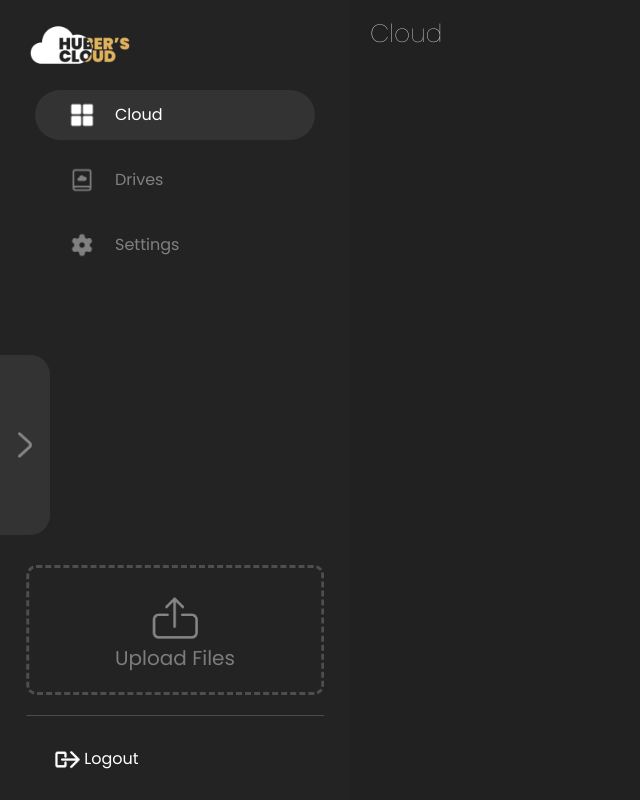
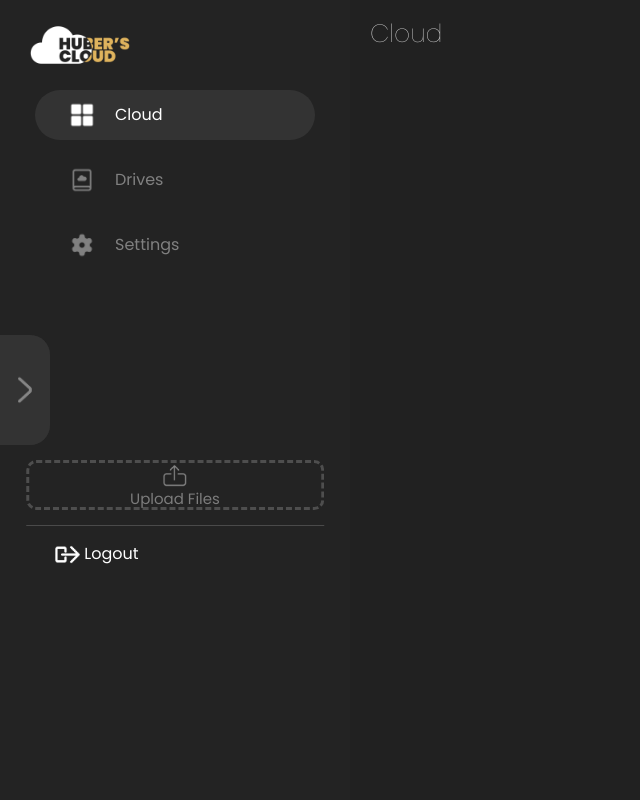
Before and after one commit to Monnapse/Hubers-Cloud, a Flask app: page /cloud in a window 1280 px wide. Shown: the whole page, without its empty margins (0-640 px from the left). Run offline with Flask 3, Linux system fonts and the light colour scheme; the visitor is signed in with stand-in values (Sample User, id 1); data that the repository does not hold is empty; some libraries are stand-ins or nearby versions.

Commit message:
style fixes

```diff
--- a/server.py
+++ b/server.py
@@ -24,4 +24,4 @@ if __name__ == '__main__':
     # Now make the web directories
     # and run the flask app
     web_controller.run_directories()
-    app.run(debug=True, port="2401", host="0.0.0.0")
+    app.run(debug=True, port="2400", host="0.0.0.0")
--- a/static/css/cloud_template.css
+++ b/static/css/cloud_template.css
@@ -418,6 +418,28 @@
 }
 
 /* SIZING */
+@media (max-height: 950px) {
+    .upload-status-container {
+        height: 110px;
+        top: 50px;
+    }
+    .drop-zone {
+        height: 50px;
+        font-size: 15px;
+        top: 65px;
+        padding: 0;
+    }
+    .upload-icon {
+        width: 25px;
+        height: 25px;
+    }
+    .seperator {
+        margin-top: 80px;
+    }
+    .logout-btn {
+        top: 0;
+    }
+}
 @media (max-width: 920px) {
     .side-nav {
         display: none;
```
Also changed, not shown: 1 other file.
